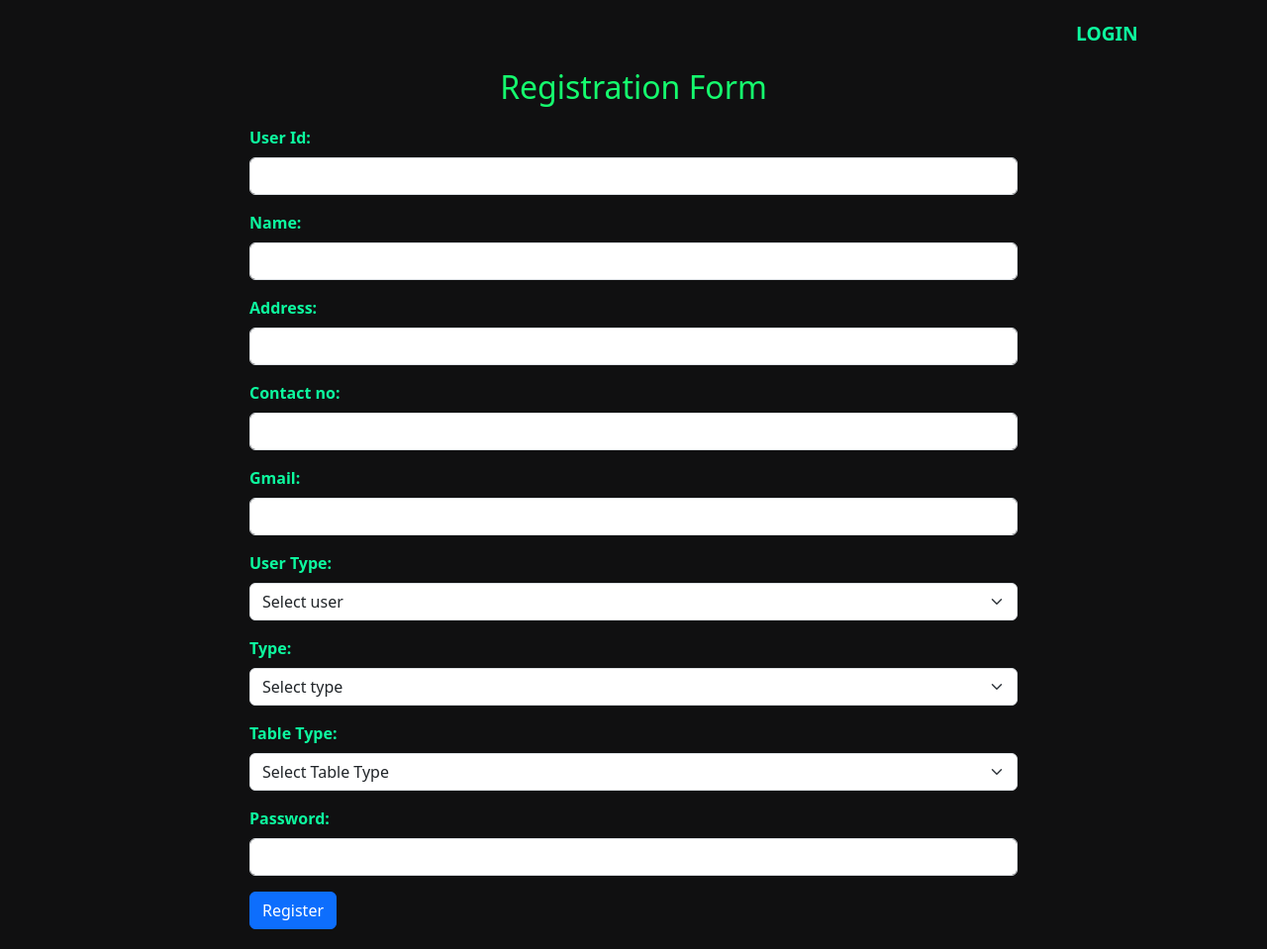
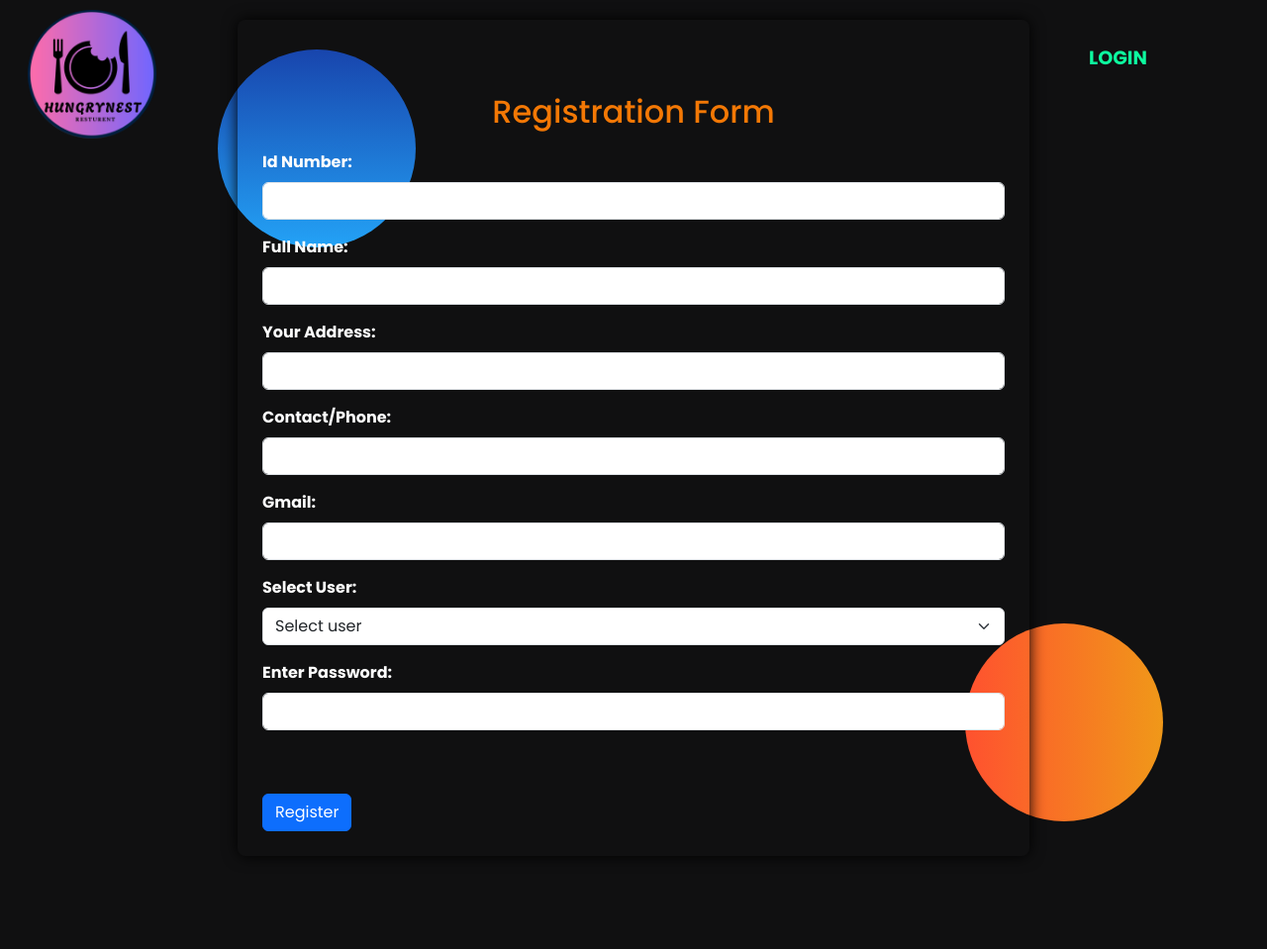
Before and after one commit to Aselagayan-github/RMS, a Django app: page /register/ in a window 1280 px wide. Shown: the whole page at 99% size. After the commit the page ends 840 px from the top, so only its background shows below. Run offline with Django 5.2, Linux system fonts and the light colour scheme.

Commit message:
update main page

```diff
--- /dev/null
+++ b/resturent/static/login&register/css/register.css
@@ -0,0 +1,176 @@
+@import url("https://fonts.googleapis.com/css2?family=Poppins:wght@200;300;400;500;600;700&display=swap");
+* {
+  margin: 0;
+  padding: 0;
+  box-sizing: border-box;
+  font-family: "Poppins", sans-serif;
+}
+body {
+  min-height: 100vh;
+  display: flex;
+  align-items: center;
+  justify-content: center;
+  padding: 20px;
+  background: rgb(130, 106, 251);
+}
+.container {
+  position: relative;
+  max-width: 700px;
+  width: 100%;
+  background: #0000;
+  padding: 25px;
+  border-radius: 8px;
+  box-shadow: 0 0 15px rgba(0, 0, 0);
+}
+.container header {
+  font-size: 1.5rem;
+  color: #333;
+  font-weight: 500;
+  text-align: center;
+}
+.container .form {
+  margin-top: 30px;
+}
+.form .input-box {
+  width: 100%;
+  margin-top: 20px;
+}
+.input-box label {
+  color: #333;
+}
+.form :where(.input-box input, .select-box) {
+  position: relative;
+  height: 50px;
+  width: 100%;
+  outline: none;
+  font-size: 1rem;
+  color: #707070;
+  margin-top: 8px;
+  border: 1px solid #ddd;
+  border-radius: 6px;
+  padding: 0 15px;
+}
+.input-box input:focus {
+  box-shadow: 0 1px 0 rgba(0, 0, 0, 0.1);
+}
+.form .column {
+  display: flex;
+  column-gap: 15px;
+}
+.form .gender-box {
+  margin-top: 20px;
+}
+.gender-box h3 {
+  color: #333;
+  font-size: 1rem;
+  font-weight: 400;
+  margin-bottom: 8px;
+}
+.form :where(.gender-option, .gender) {
+  display: flex;
+  align-items: center;
+  column-gap: 50px;
+  flex-wrap: wrap;
+}
+.form .gender {
+  column-gap: 5px;
+}
+.gender input {
+  accent-color: rgb(130, 106, 251);
+}
+.form :where(.gender input, .gender label) {
+  cursor: pointer;
+}
+.gender label {
+  color: #707070;
+}
+.address :where(input, .select-box) {
+  margin-top: 15px;
+}
+.select-box select {
+  height: 100%;
+  width: 100%;
+  outline: none;
+  border: none;
+  color: #707070;
+  font-size: 1rem;
+}
+.background .shape{
+    height: 200px;
+    width: 200px;
+    position: absolute;
+    border-radius: 50%;
+    }
+    .shape:first-child{
+    background: linear-gradient(
+        #1845ad,
+        #23a2f6
+    );
+    left: 220px;
+    top: 50px;
+    }
+    .shape:last-child{
+    background: linear-gradient(
+        to right,
+        #ff512f,
+        #f09819
+    );
+    right: 105px;
+    bottom: -30px;
+    }
+.form button {
+  height: 55px;
+  width: 100%;
+  color: #fff;
+  font-size: 1rem;
+  font-weight: 400;
+  margin-top: 30px;
+  border: none;
+  cursor: pointer;
+  transition: all 0.2s ease;
+  background: rgb(130, 106, 251);
+}
+.form button:hover {
+  background: rgb(88, 56, 250);
+}
+
+body {
+    padding: 20px;
+    background-color: #101011;
+    background-size: cover;
+    background-position: center;
+    background-repeat: no-repeat;
+}
+
+.container {
+    max-width: 800px;
+}
+
+h2 {
+    margin-top: 20px;
+    margin-bottom: 20px;
+    color: rgb(243, 120, 5);
+}
+
+.form-label {
+    font-weight: bold;
+    color: rgb(253, 253, 253);
+}
+
+.btn-margin {
+    margin-right: 50px;
+}
+
+#userTableBody button {
+    margin-right: 5px;
+}
+
+/*Responsive*/
+@media screen and (max-width: 500px) {
+    .form .column {
+      flex-wrap: wrap;
+    }
+    .form :where(.gender-option, .gender) {
+      row-gap: 15px;
+    }
+  }
--- a/resturent/templates/register.html
+++ b/resturent/templates/register.html
@@ -4,71 +4,48 @@
 <head>
     <meta charset="UTF-8">
     <meta name="viewport" content="width=device-width, initial-scale=1.0">
-    <title>Registration form</title>
+    <title>HUNGRYNEST - Registration form</title>
     <meta name="author" content="Asela Gayan" />
-    <link rel="shortcut icon" href="" />
+    <link rel="shortcut icon" href="{% static 'logo/img/hungrynestlogo.png' %}" />
+
     <!-- Bootstrap CSS link -->
     <link href="https://cdn.jsdelivr.net/npm/bootstrap@5.3.0/dist/css/bootstrap.min.css" rel="stylesheet">
     <!-- Custom CSS -->
-    <style>
-        body {
-            padding: 20px;
-            background-color: #101011;
-            background-size: cover;
-            background-position: center;
-            background-repeat: no-repeat;
-        }
 
-        .container {
-            max-width: 800px;
-        }
-
-        h2 {
-            margin-top: 20px;
-            margin-bottom: 20px;
-            color: rgb(21, 253, 110);
-        }
-
-        .form-label {
-            font-weight: bold;
-            color: rgb(13, 250, 159);
-        }
-
-        .btn-margin {
-            margin-right: 50px;
-        }
-
-        #userTableBody button {
-            margin-right: 5px;
-        }
-    </style>
+    <link rel="stylesheet" href="{% static 'login&register/css/register.css' %}">
 </head>
 <body>
+    <a href="{% url 'main' %}"><img src="{% static 'logo/img/hungrynestlogo.png' %}" alt="Final Logo" height="130" style="position: absolute; top: 10px; left: 28px;"/></a>
+    <div class="background">
+        <div class="shape"></div>
+        <div class="shape"></div>
+    </div>
 <!-- Main Content -->
 <div class="container">
     <a class="navbar-brand logo" href="#home">
-        <a href="{% url 'login' %}" style="position: relative;right: -835px;font-size: larger;font-weight: bolder;text-decoration: solid;color: rgb(13, 250, 159);">LOGIN</a>
+        <a href="{% url 'login' %}" style="position: relative;right: -835px;font-size: larger;font-weight: bolder;text-decoration: solid;color: rgb(13, 250, 159);"><span class="text-end">LOGIN</span></a>
     </a>
+
     <!-- Add or Update User Form -->
     <h2 style="text-align:center;">Registration Form</h2>
     <form id="userForm" method="POST">
         {% csrf_token %}
         <div class="mb-3">
-            <label for="idno" class="form-label">User Id:</label>
+            <label for="idno" class="form-label">Id Number:</label>
             <input type="text" class="form-control" id="idno" name="idno" required>
         </div>
 
         <div class="mb-3">
-            <label for="name" class="form-label">Name:</label>
+            <label for="name" class="form-label">Full Name:</label>
             <input type="text" class="form-control" id="name" name="name" required>
         </div>
 
         <div class="mb-3">
-            <label for="Address" class="form-label">Address:</label>
+            <label for="Address" class="form-label">Your Address:</label>
             <input type="text" class="form-control" id="Address" name="Address" required>
         </div>
         <div class="mb-3">
-            <label for="Contactno" class="form-label">Contact no:</label>
+            <label for="Contactno" class="form-label">Contact/Phone:</label>
             <input type="text" class="form-control" id="Contactno" name="Contactno" required>
         </div>
 
@@ -79,7 +56,7 @@
 
 
         <div class="mb-3">
-            <label for="Usertype" class="form-label">User Type:</label>
+            <label for="Usertype" class="form-label">Select User:</label>
             <select class="form-select" id="Usertype" name="Usertype" required>
                 <option value="Not Selected">Select user</option>
                 <option value="Admin">Admin</option>
@@ -87,30 +64,11 @@
             </select>
         </div>
         <div class="mb-3">
-            <label for="type" class="form-label">Type:</label>
-            <select class="form-select" id="type" name="type" required>
-                <option value="">Select type</option>
-                <option value="breakfast">Breakfast</option>
-                <option value="Not_Certified">Lunch</option>
-                <option value="Not_Certified">Dinner</option>
-            </select>
-        </div>
-        <div class="mb-3">
-            <label for="tabletype" class="form-label">Table Type:</label>
-            <select class="form-select" id="tabletype" name="tabletype" required>
-                <option value="">Select Table Type</option>
-                <option value="vip">VIP</option>
-                <option value="luxary">Luxary</option>
-                <option value="modern">Modern</option>
-                <option value="buget">Buget</option>
-                <option value="low">Low</option>
-
-            </select>
-        </div>
-        <div class="mb-3">
-            <label for="password" class="form-label">Password:</label>
+            <label for="password" class="form-label">Enter Password:</label>
             <input type="password" class="form-control" id="password" name="password" required>
         </div>
+        <br/>
+        <br/>
 
         <button type="submit" class="btn btn-primary btn-margin">Register</button>
     </form>
--- a/resturent/views.py
+++ b/resturent/views.py
@@ -74,11 +74,9 @@ def register(request):
         contactno = request.POST['Contactno']
         gmail = request.POST['gmail']
         usertype = request.POST['Usertype']
-        type = request.POST['type']
-        tabletype = request.POST['tabletype']
         password = request.POST['password']
 
-        if not all([idno, name, address, contactno, gmail, usertype, type, tabletype, password]):
+        if not all([idno, name, address, contactno, gmail, usertype, password]):
             messages.error(request, 'All fields are required. Please fill in all fields.')
             return render(request, 'register.html')
 
@@ -90,8 +88,6 @@ def register(request):
             'contactno': contactno,
             'gmail': gmail,
             'usertype': usertype,
-            'type': type,
-            'tabletype': tabletype,
             'password': password
         }
 
```
Also changed, not shown: resturent/static/login&register/css/login.css (added, +135 -0 lines), resturent/templates/login.html (+10 -132 lines), resturent/templates/main.html (+27 -25 lines), hungrynest_project/settings.py (line endings or trailing spaces), resturent/static/logo/img/hungrynestlogo.png (added).
